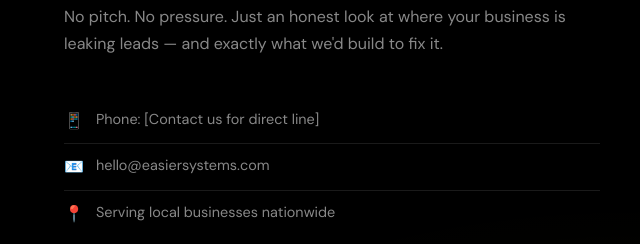
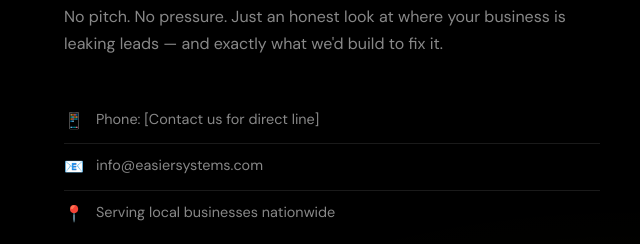
Before and after one commit to lococlaude/easiersystems, a plain HTML site: page index.html in a window 1280 px wide. Shown: the part 5387-5631 px from the top of the page, 0-640 px from the left. Drawn offline with Linux system fonts and the light colour scheme; a script that the page names is missing.

Commit message:
Update contact email to info@easiersystems.com

```diff
--- a/index.html
+++ b/index.html
@@ -1108,7 +1108,7 @@
 
           <ul class="contact-info fade-up delay-3">
             <li><span class="contact-info-icon">📱</span><span>Phone: [Contact us for direct line]</span></li>
-            <li><span class="contact-info-icon">📧</span><span>hello@easiersystems.com</span></li>
+            <li><span class="contact-info-icon">📧</span><span>info@easiersystems.com</span></li>
             <li><span class="contact-info-icon">📍</span><span>Serving local businesses nationwide</span></li>
           </ul>
         </div>
```
